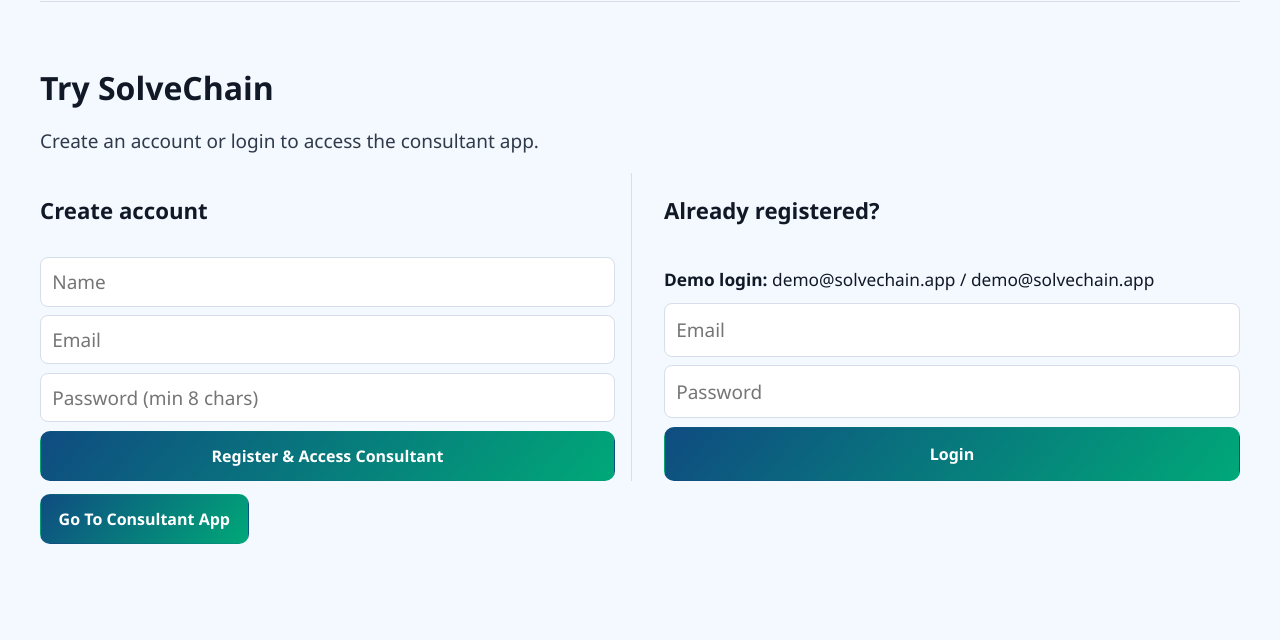
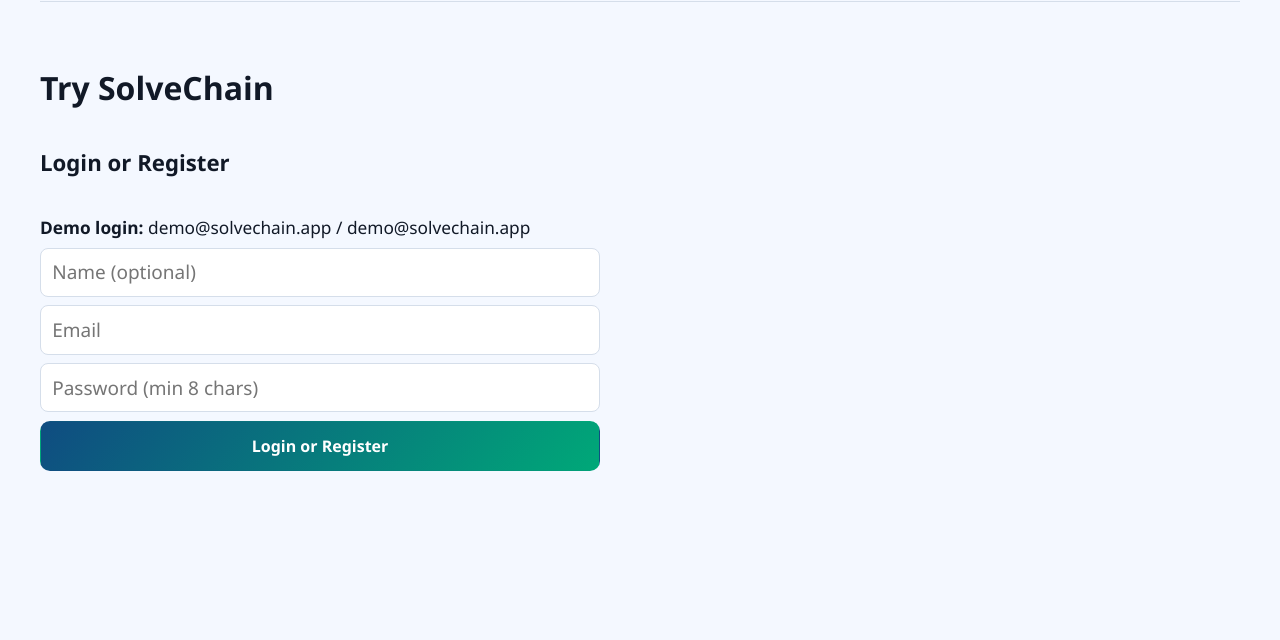
Before and after one commit to emmanuelchemla/solvechain, a FastAPI app: page / in a window 1280 px wide. Shown: the part 2880-3520 px from the top of the page. After the commit the page ends 3351 px from the top, so only its background shows below. Run offline with FastAPI, Linux system fonts and the light colour scheme.

Commit message:
UI/UX: fewer buttons

```diff
--- a/static/site.css
+++ b/static/site.css
@@ -321,20 +321,16 @@
 
 .auth-grid {
   display: grid;
-  grid-template-columns: 1fr 1fr;
+  grid-template-columns: 1fr;
   gap: 1rem;
   margin-top: 1rem;
+  max-width: 560px;
 }
 
 .form-col {
-  padding-right: 1rem;
-  border-right: 1px solid var(--line);
-}
-
-.form-col:last-child {
+  padding-right: 0;
   border-right: 0;
-  padding-right: 0;
-  padding-left: 1rem;
+  padding-left: 0;
 }
 
 .stack { display: grid; gap: .55rem; }
@@ -361,11 +357,6 @@
 
 .muted { color: var(--muted); }
 
-#consultant-link {
-  margin-top: .8rem;
-  display: inline-block;
-}
-
 .reveal {
   opacity: 0;
   transform: translateY(20px);
@@ -390,7 +381,6 @@
 
   .form-col,
   .form-col:last-child {
-    border-right: 0;
     padding-right: 0;
     padding-left: 0;
   }
--- a/static/site.js
+++ b/static/site.js
@@ -1,9 +1,5 @@
-const registerForm = document.getElementById('register-form');
-const loginForm = document.getElementById('login-form');
-const logoutBtn = document.getElementById('logout-btn');
+const authForm = document.getElementById('auth-form');
 const authError = document.getElementById('auth-error');
-const authState = document.getElementById('auth-state');
-const consultantLink = document.getElementById('consultant-link');
 const menuToggle = document.getElementById('menu-toggle');
 const navMenu = document.getElementById('nav-menu');
 
@@ -18,15 +14,11 @@
 }
 
 function setAuthenticated(user) {
-  authState.textContent = `Signed in as ${user.name} (${user.email}).`;
-  consultantLink.hidden = false;
-  logoutBtn.hidden = false;
+  // no-op on landing page; successful auth redirects to consultant
 }
 
 function setAnonymous() {
-  authState.textContent = 'Create an account or login to access the consultant app.';
-  consultantLink.hidden = true;
-  logoutBtn.hidden = true;
+  // no-op on landing page
 }
 
 async function postJSON(path, body) {
@@ -94,50 +86,36 @@
   });
 }
 
-registerForm.addEventListener('submit', async (event) => {
+authForm.addEventListener('submit', async (event) => {
   event.preventDefault();
   clearError();
 
-  const body = {
-    name: document.getElementById('register-name').value.trim(),
-    email: document.getElementById('register-email').value.trim(),
-    password: document.getElementById('register-password').value,
-  };
+  const nameInput = document.getElementById('auth-name').value.trim();
+  const email = document.getElementById('auth-email').value.trim();
+  const password = document.getElementById('auth-password').value;
 
   try {
-    const payload = await postJSON('/api/auth/register', body);
+    const payload = await postJSON('/api/auth/login', { email, password });
     setAuthenticated(payload);
     window.location.href = '/consultant';
   } catch (error) {
-    showError(error.message);
-  }
-});
+    if (error.message !== 'Invalid credentials') {
+      showError(error.message);
+      return;
+    }
 
-loginForm.addEventListener('submit', async (event) => {
-  event.preventDefault();
-  clearError();
-
-  const body = {
-    email: document.getElementById('login-email').value.trim(),
-    password: document.getElementById('login-password').value,
-  };
-
-  try {
-    const payload = await postJSON('/api/auth/login', body);
-    setAuthenticated(payload);
-    window.location.href = '/consultant';
-  } catch (error) {
-    showError(error.message);
-  }
-});
-
-logoutBtn.addEventListener('click', async () => {
-  clearError();
-  try {
-    await postJSON('/api/auth/logout', {});
-    setAnonymous();
-  } catch (error) {
-    showError(error.message);
+    const fallbackName = nameInput || email.split('@')[0] || 'New User';
+    try {
+      const payload = await postJSON('/api/auth/register', {
+        name: fallbackName,
+        email,
+        password,
+      });
+      setAuthenticated(payload);
+      window.location.href = '/consultant';
+    } catch (registerError) {
+      showError(registerError.message);
+    }
   }
 });
 
--- a/templates/index.html
+++ b/templates/index.html
@@ -49,7 +49,6 @@
             </p>
             <div class="cta-row">
               <a class="btn" href="#auth">Start Now</a>
-              <a class="btn btn-ghost" href="#flow">See Workflow</a>
             </div>
           </div>
         </div>
@@ -173,69 +172,36 @@
       <section id="auth" class="band reveal">
         <div class="auth-wrap">
           <h2>Try SolveChain</h2>
-          <p id="auth-state" class="muted"></p>
           <div class="auth-grid">
-            <form id="register-form" class="stack form-col">
-              <h3>Create account</h3>
+            <form id="auth-form" class="stack form-col">
+              <h3>Login or Register</h3>
+              <p class="demo-cred">
+                <strong>Demo login:</strong> demo@solvechain.app /
+                demo@solvechain.app
+              </p>
               <input
-                id="register-name"
+                id="auth-name"
                 type="text"
-                placeholder="Name"
-                required
+                placeholder="Name (optional)"
               />
               <input
-                id="register-email"
+                id="auth-email"
                 type="email"
                 placeholder="Email"
                 required
               />
               <input
-                id="register-password"
+                id="auth-password"
                 type="password"
                 placeholder="Password (min 8 chars)"
                 required
                 minlength="8"
               />
-              <button type="submit" class="btn">
-                Register & Access Consultant
-              </button>
-            </form>
-
-            <form id="login-form" class="stack form-col">
-              <h3>Already registered?</h3>
-              <p class="demo-cred">
-                <strong>Demo login:</strong> demo@solvechain.app /
-                demo@solvechain.app
-              </p>
-              <input
-                id="login-email"
-                type="email"
-                placeholder="Email"
-                required
-              />
-              <input
-                id="login-password"
-                type="password"
-                placeholder="Password"
-                required
-                minlength="8"
-              />
-              <button type="submit" class="btn">Login</button>
-              <button
-                id="logout-btn"
-                type="button"
-                class="btn btn-ghost"
-                hidden
-              >
-                Logout
-              </button>
+              <button type="submit" class="btn">Login or Register</button>
             </form>
           </div>
 
           <p id="auth-error" class="error" hidden></p>
-          <a id="consultant-link" class="btn" href="/consultant" hidden
-            >Go To Consultant App</a
-          >
         </div>
       </section>
     </main>
```
Also changed, not shown: static/consultant.css (+18 -0 lines), templates/consultant.html (+7 -5 lines).
